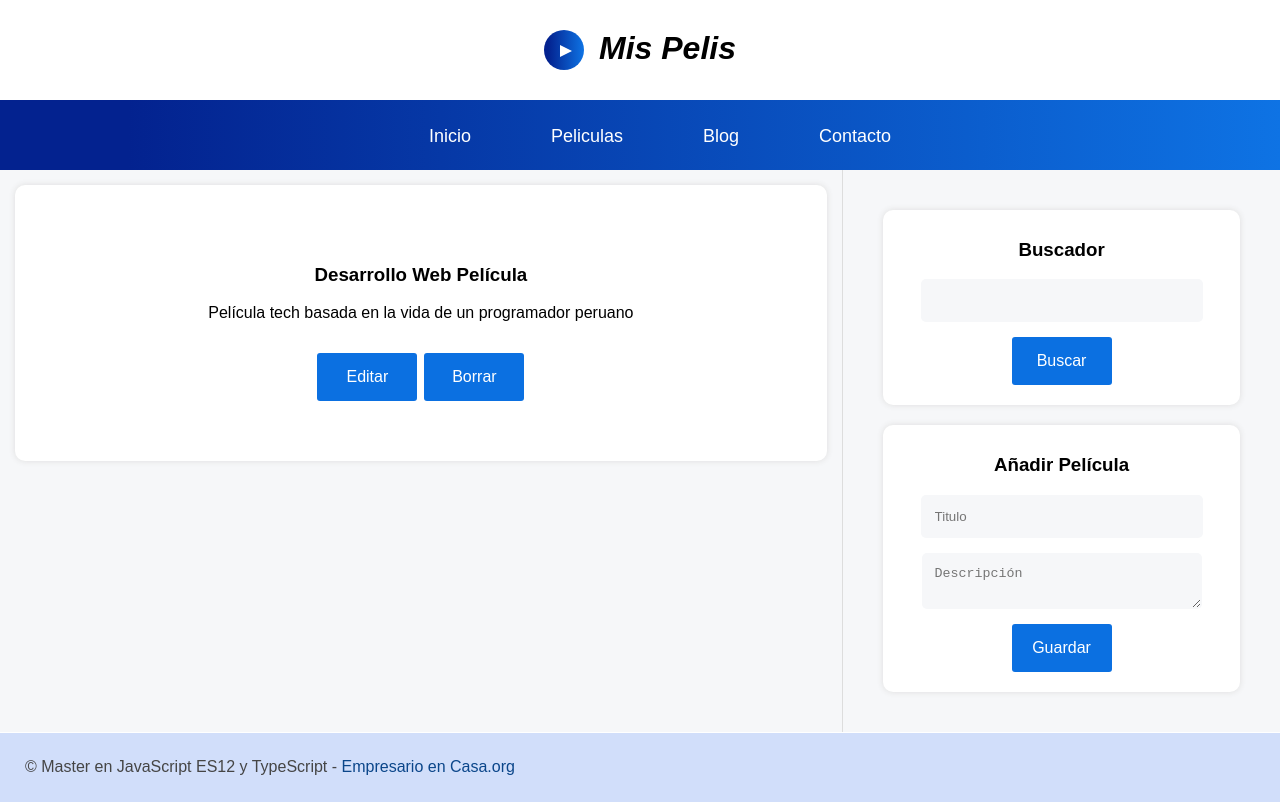
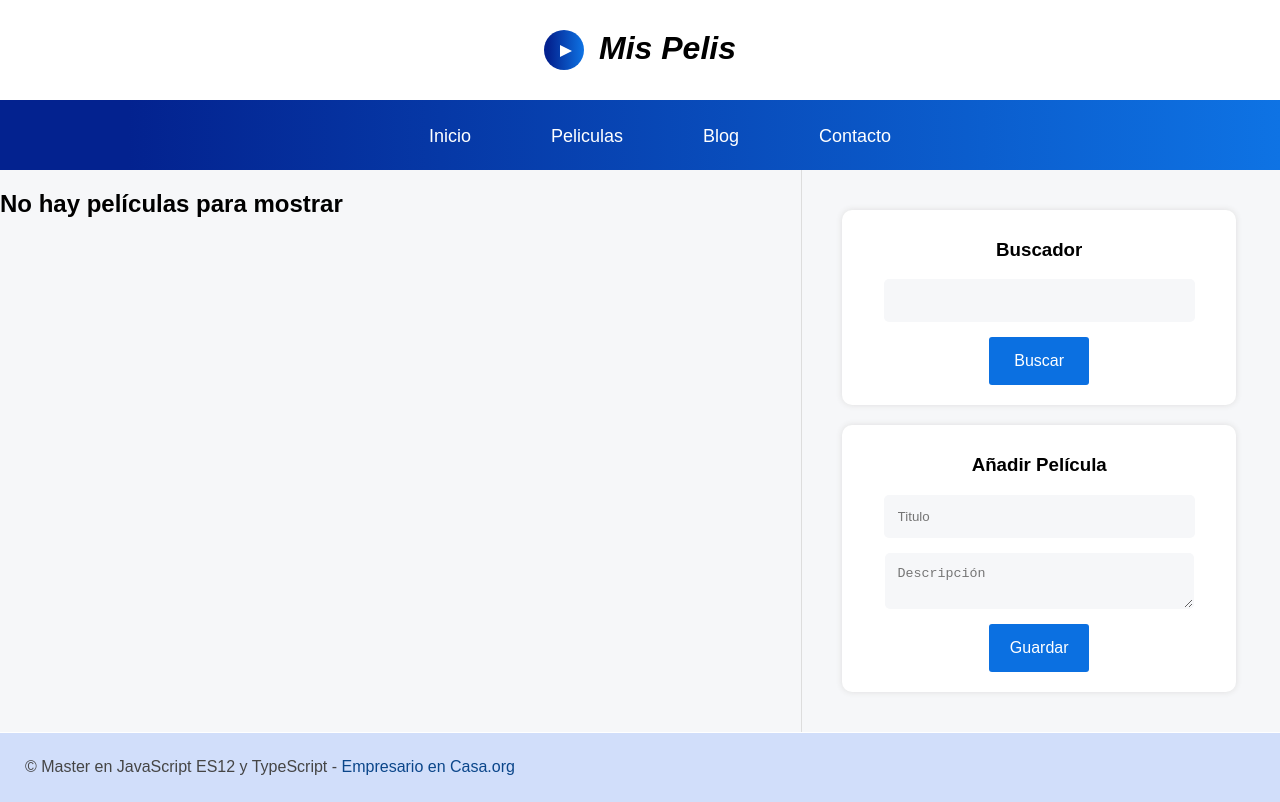
Before and after one commit to VillegasCode/06-proyecto1, a React (Create React App) app: page / in a window 1280 px wide. Built offline with nearby package versions, Linux system fonts and the light colour scheme; the HTML template or start-up script is replaced by a standard one.

Commit message:
We create an array named peli and return peli.id, peli.titulo, peli.descripcion

```diff
--- a/src/components/Listado.js
+++ b/src/components/Listado.js
@@ -1,12 +1,16 @@
-import React, {useEffect} from 'react'
+import React, {useEffect, useState} from 'react'
 
 export const Listado = () => {
+
+
+    //Guardar en el estado el nuevo objeto de arrays, lo inicializamos con un array vacío
+    const [listadoState, setListadoState] = useState([]);
 
     // Método para conseguir las películas
     const conseguirPeliculas = () => {
         let peliculas = JSON.parse(localStorage.getItem("pelis"));
 
-        console.log(peliculas);
+        setListadoState(peliculas);
     }
 
     // HOOK useEffect para llamar a la función cada vez que se cargue la página, colocar corchetes vacíos al final
@@ -18,13 +22,20 @@ export const Listado = () => {
     return (
     // {/*Aqui van las películas*/}
         <>
-        <article className="peli-item">
-            <h3>Desarrollo Web Película</h3>
-            <p className="description">Película tech basada en la vida de un programador peruano</p>
+        {listadoState != null ?
+            listadoState.map(peli => {
+                return (
+                <article key={peli.id} className="peli-item">
+                    <h3>{peli.titulo}</h3>
+                    <p className="description">{peli.descripcion}</p>
 
-            <button className="edit">Editar</button>
-            <button className="delete">Borrar</button>
-        </article>
+                    <button className="edit">Editar</button>
+                    <button className="delete">Borrar</button>
+                </article>
+            );
+        })
+        : <h2>No hay películas para mostrar</h2>
+    }
         </>
     )
 }
```
